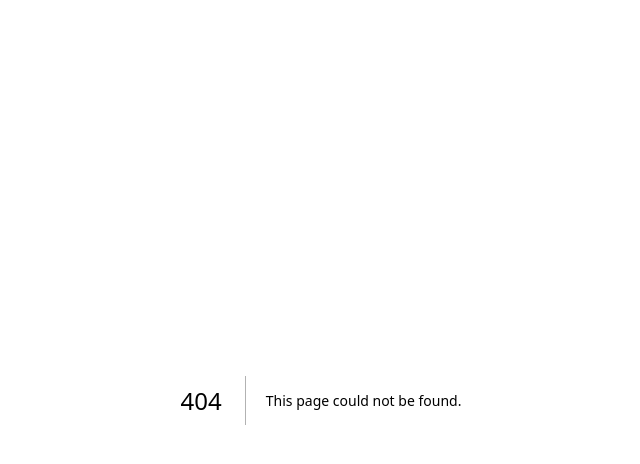
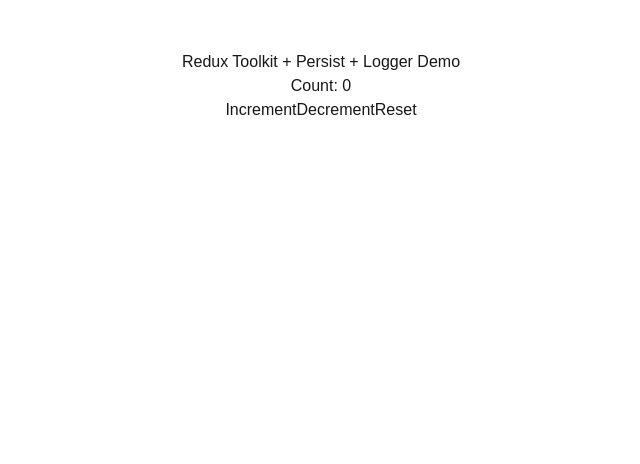
Before and after one commit to adityaspaudel/niwaas, a Next.js app in the folder client/: page /reduxTest/counter in a window 1280 px wide. Before the commit this address had no page. Shown: the top 464 px of the page, without its empty margins (319-959 px from the left). Built offline with nearby package versions, Linux system fonts and the light colour scheme.

Commit message:
redux toolkit installed and counter tested in redux

```diff
--- a/client/src/app/layout.js
+++ b/client/src/app/layout.js
@@ -1,5 +1,6 @@
 import { Geist, Geist_Mono } from "next/font/google";
 import "./globals.css";
+import ReduxProvider from "@/lib/redux/reduxProvider";
 
 const geistSans = Geist({
 	variable: "--font-geist-sans",
@@ -22,7 +23,7 @@ export default function RootLayout({ children }) {
 			<body
 				className={`${geistSans.variable} ${geistMono.variable} antialiased`}
 			>
-        {children}
+				<ReduxProvider>{children}</ReduxProvider>
 			</body>
 		</html>
 	);
--- /dev/null
+++ b/client/src/app/reduxTest/counter/page.js
@@ -0,0 +1,22 @@
+"use client";
+
+import { decrement, increment, reset } from "@/lib/redux/slices/counterSlice";
+import React from "react";
+import { useDispatch, useSelector } from "react-redux";
+
+function Counter() {
+	const count = useSelector((state) => state.counter.value);
+	const dispatch = useDispatch();
+
+	return (
+		<div style={{ textAlign: "center", marginTop: "50px" }}>
+			<h1>Redux Toolkit + Persist + Logger Demo</h1>
+			<h2>Count: {count}</h2>
+			<button onClick={() => dispatch(increment())}>Increment</button>
+			<button onClick={() => dispatch(decrement())}>Decrement</button>
+			<button onClick={() => dispatch(reset())}>Reset</button>
+		</div>
+	);
+}
+
+export default Counter;
--- /dev/null
+++ b/client/src/lib/redux/reduxProvider.js
@@ -0,0 +1,17 @@
+"use client";
+
+import React from "react";
+import { Provider } from "react-redux";
+import { PersistGate } from "redux-persist/integration/react";
+import { persistor, store } from "./store";
+const ReduxProvider = ({ children }) => {
+	return (
+		<Provider store={store}>
+			<PersistGate loading={null} persistor={persistor}>
+				{children}
+			</PersistGate>
+		</Provider>
+	);
+};
+
+export default ReduxProvider;
--- /dev/null
+++ b/client/src/lib/redux/slices/counterSlice.js
@@ -0,0 +1,24 @@
+import { createSlice } from "@reduxjs/toolkit";
+
+const initialState = {
+	value: 0,
+};
+
+export const counterSlice = createSlice({
+	name: "counter",
+	initialState,
+	reducers: {
+		increment: (state) => {
+			state.value += 1;
+		},
+		decrement: (state) => {
+			state.value -= 1;
+		},
+		reset: (state) => {
+			state.value = 0;
+		},
+	},
+});
+
+export const { increment, decrement, reset } = counterSlice.actions;
+export default counterSlice.reducer;
--- /dev/null
+++ b/client/src/lib/redux/store.js
@@ -0,0 +1,18 @@
+import { persistReducer, persistStore } from "redux-persist";
+import counterReducer from "./slices/counterSlice";
+import { combineReducers, configureStore } from "@reduxjs/toolkit";
+import logger from "redux-logger";
+import storage from "redux-persist/lib/storage";
+
+const persistConfig = { key: "root", storage };
+
+const rootReducer = combineReducers({ counter: counterReducer });
+
+const persistedReducer = persistReducer(persistConfig, rootReducer);
+
+export const store = configureStore({
+	reducer: persistedReducer,
+	middleware: () => [logger],
+});
+
+export const persistor = persistStore(store);
```
Also changed, not shown: client/package.json (+8 -4 lines), 1 other file (tests, documents, lock files or other folders). Lines whose indentation alone changed are shown as unchanged.
